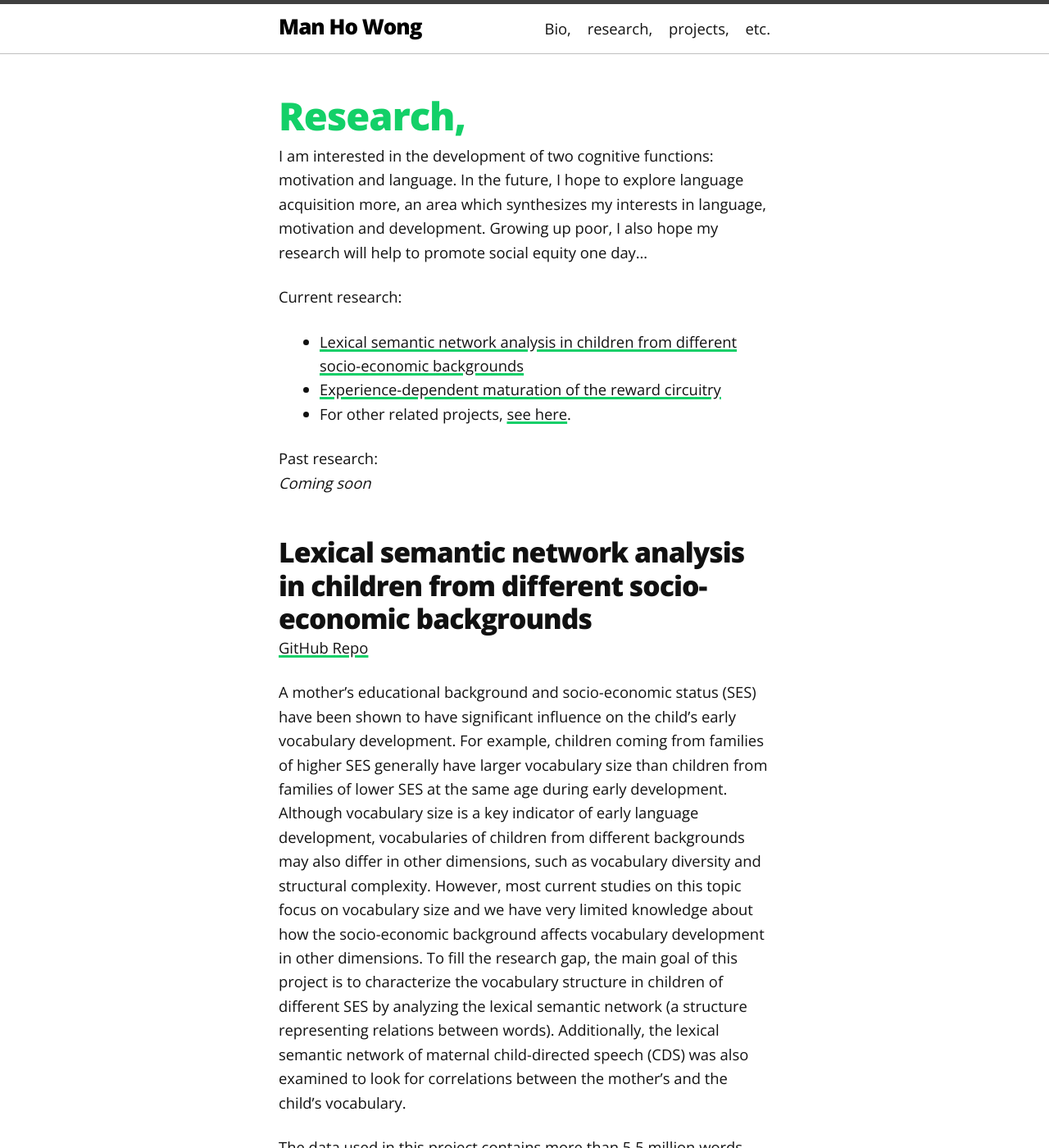
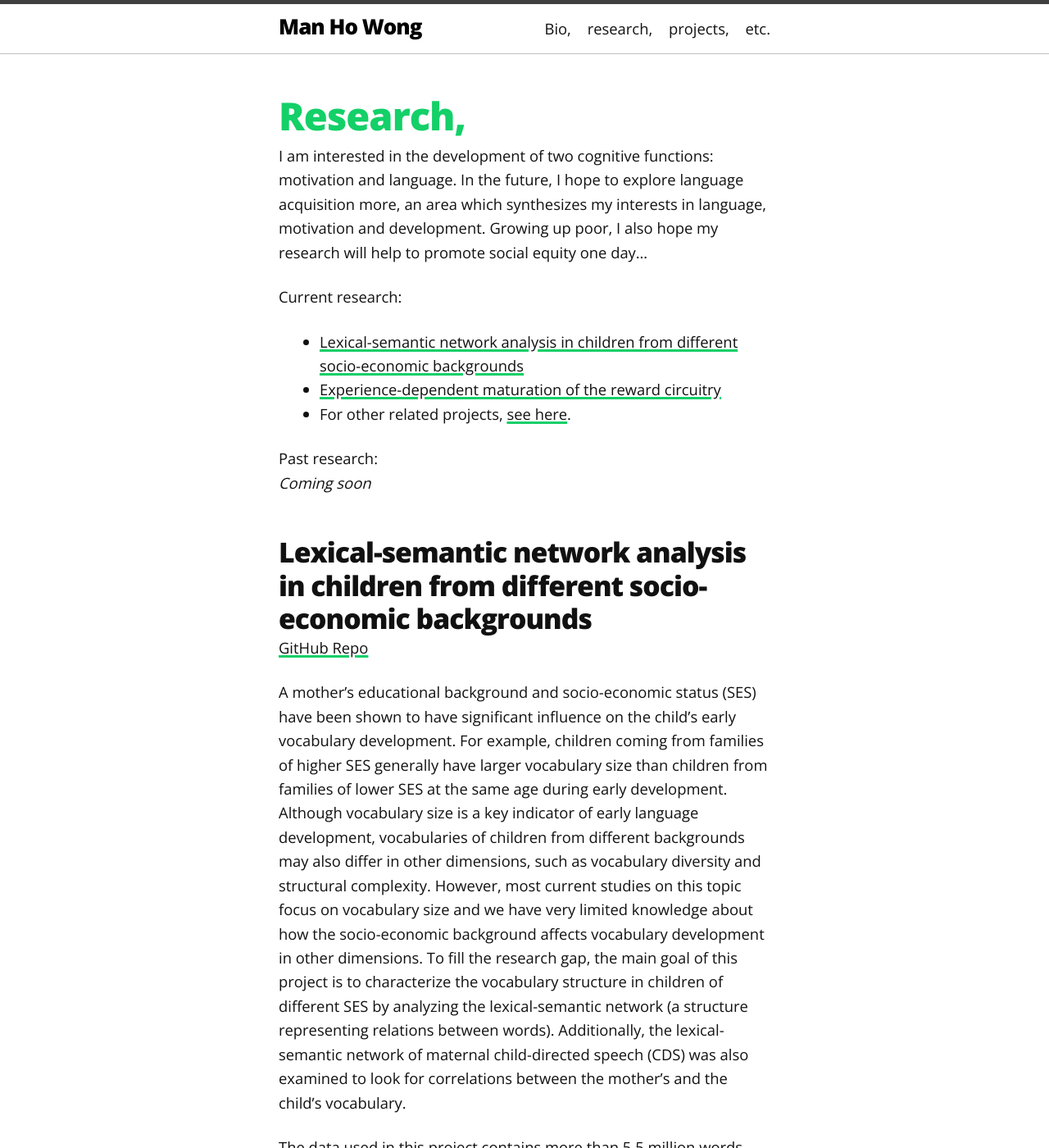
Before and after one commit to manhowong/manhowong.github.io, a Jekyll site: the page built from research.md, in a window 1280 px wide and 1400 px high. Shown: the whole window at 82% size. Built offline with Jekyll 4.4.1, drawn with Linux system fonts in a browser that asks for light colours.

Commit message:
general updates

```diff
--- a/research.md
+++ b/research.md
@@ -8,18 +8,18 @@ order: 1
 I am interested in the development of two cognitive functions: motivation and language. In the future, I hope to explore language acquisition more, an area which synthesizes my interests in language, motivation and development. Growing up poor, I also hope my research will help to promote social equity one day...
 
 Current research:
-- [Lexical semantic network analysis in children from different socio-economic backgrounds](#lexical-semantic-network-analysis-in-children-from-different-socio-economic-backgrounds)
+- [Lexical-semantic network analysis in children from different socio-economic backgrounds](#lexical-semantic-network-analysis-in-children-from-different-socio-economic-backgrounds)
 - [Experience-dependent maturation of the reward circuitry](#experience-dependent-maturation-of-the-reward-circuitry)
 - For other related projects, [see here](/projects).
 
 Past research:
 *Coming soon*
 
-## Lexical semantic network analysis in children from different socio-economic backgrounds
+## Lexical-semantic network analysis in children from different socio-economic backgrounds
 
 [GitHub Repo](https://github.com/Data-Science-for-Linguists-2022/Child-Vocab-Development)
 
-A mother's educational background and socio-economic status (SES) have been shown to have significant influence on the child's early vocabulary development. For example, children coming from families of higher SES generally have larger vocabulary size than children from families of lower SES at the same age during early development. Although vocabulary size is a key indicator of early language development, vocabularies of children from different backgrounds may also differ in other dimensions, such as vocabulary diversity and structural complexity. However, most current studies on this topic focus on vocabulary size and we have very limited knowledge about how the socio-economic background affects vocabulary development in other dimensions. To fill the research gap, the main goal of this project is to characterize the vocabulary structure in children of different SES by analyzing the lexical semantic network (a structure representing relations between words). Additionally, the lexical semantic network of maternal child-directed speech (CDS) was also examined to look for correlations between the mother's and the child's vocabulary.
+A mother's educational background and socio-economic status (SES) have been shown to have significant influence on the child's early vocabulary development. For example, children coming from families of higher SES generally have larger vocabulary size than children from families of lower SES at the same age during early development. Although vocabulary size is a key indicator of early language development, vocabularies of children from different backgrounds may also differ in other dimensions, such as vocabulary diversity and structural complexity. However, most current studies on this topic focus on vocabulary size and we have very limited knowledge about how the socio-economic background affects vocabulary development in other dimensions. To fill the research gap, the main goal of this project is to characterize the vocabulary structure in children of different SES by analyzing the lexical-semantic network (a structure representing relations between words). Additionally, the lexical-semantic network of maternal child-directed speech (CDS) was also examined to look for correlations between the mother's and the child's vocabulary.
 
 The data used in this project contains more than 5.5 million words from 13 corpora in the Child Language Data Exchange System (CHILDES). An efficient pipeline was developed to clean and analyze large language datasets using Python. For quality control, mean length of utterance by morphemes (MLU-m), a common way to measure a child's linguistic productivity, was used as an indicator of data quality.
 
```
Also changed, not shown: _posts/2022-10-04-welcome-to-jekyll.markdown (deleted, +0 -29 lines).
